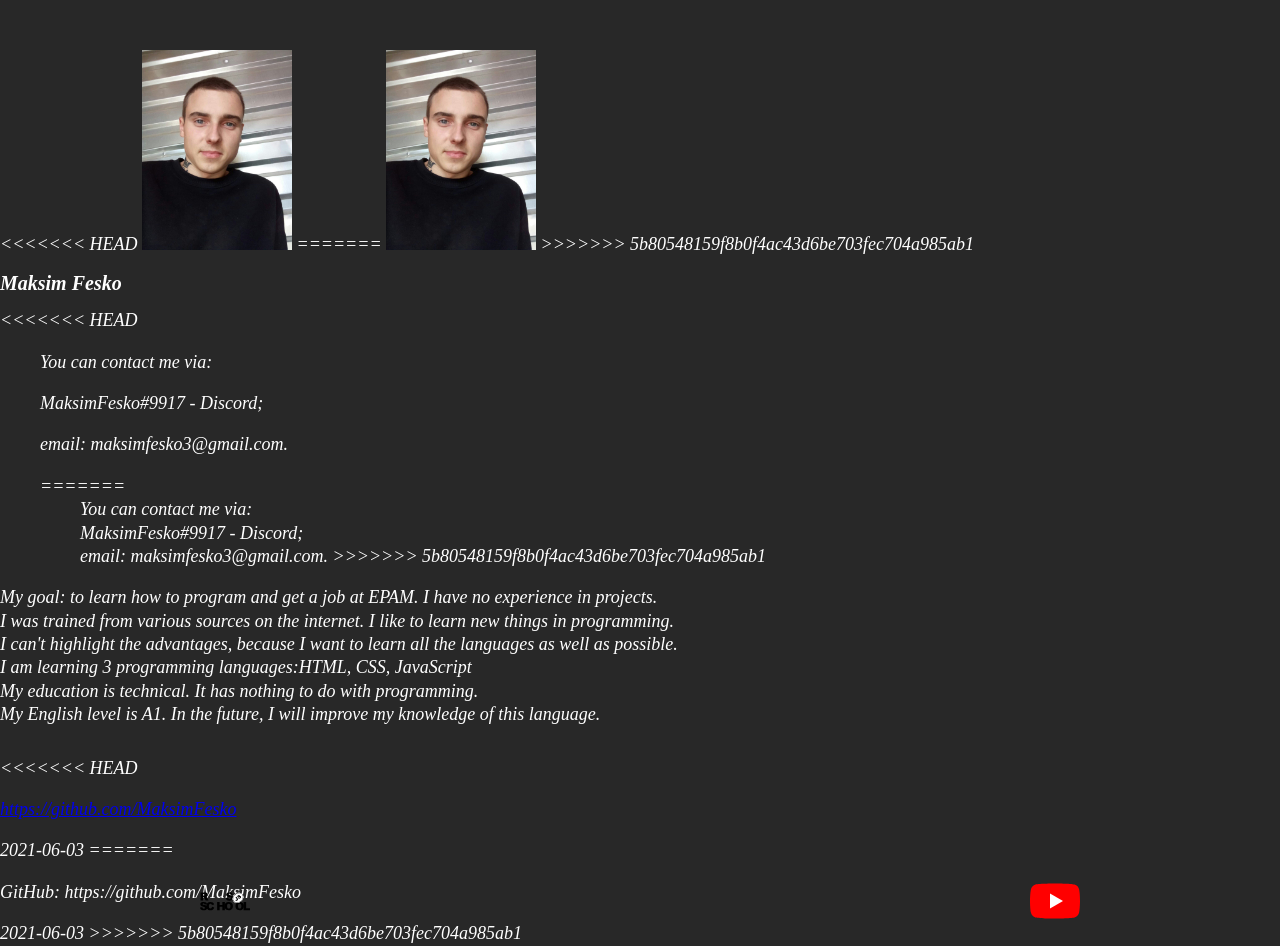
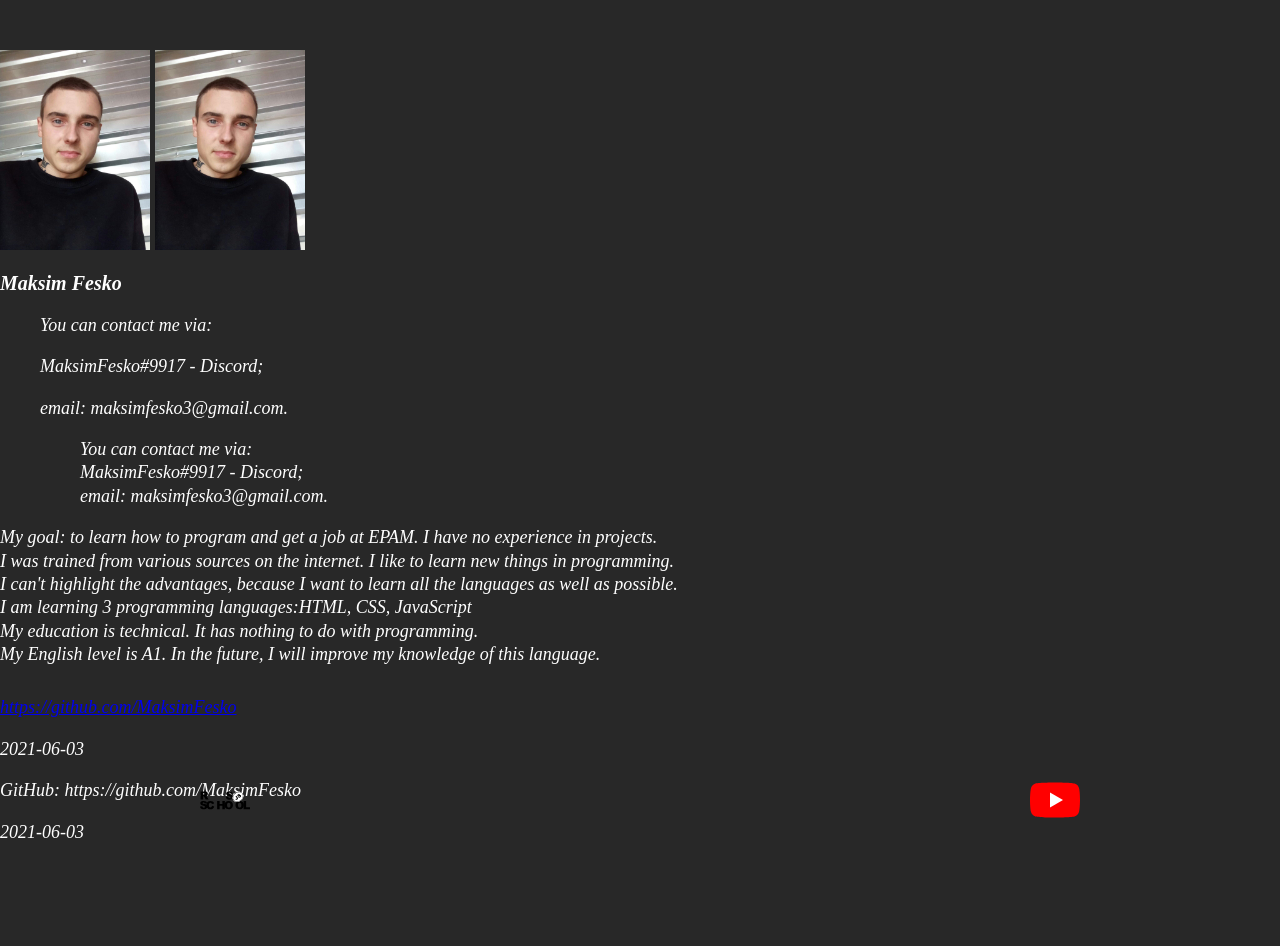
Before and after one commit to MaksimFesko/rsschool-cv, a plain HTML site: page index.html in a window 1280 px wide. After the commit the page ends 844 px from the top, so only its background shows below. Drawn offline with Linux system fonts and the light colour scheme.

Commit message:
fix: error file

```diff
--- a/index.html
+++ b/index.html
@@ -10,24 +10,18 @@
 <body>
     <div class="container">
     <header>
-<<<<<<< HEAD
     <img class="picture" src="images/photo.jpg" alt="photo" width="150" height="200">
-=======
     <img class="picture" src="images/photo.jpg" alt="photo" width="150px" height="200px">
->>>>>>> 5b80548159f8b0f4ac43d6be703fec704a985ab1
     <h1 class="name">Maksim Fesko</h1>
     </header>
     <main>
         <section class="contacts">
-<<<<<<< HEAD
             <ul><p>You can contact me via:</p>
                 <li><p>MaksimFesko#9917 - Discord;</p>
                 </li><p>email: maksimfesko3@gmail.com.</p>
-=======
             <ul>You can contact me via:
                 <li>MaksimFesko#9917 - Discord;
                 </li>email: maksimfesko3@gmail.com.
->>>>>>> 5b80548159f8b0f4ac43d6be703fec704a985ab1
             </ul>
         </section>
         <section>
@@ -38,15 +32,13 @@
         <section>My English level is A1. In the future, I will improve my knowledge of this language.</section>
     </main>
     <footer>
-<<<<<<< HEAD
         <p><a href=" https://github.com/MaksimFesko"> https://github.com/MaksimFesko</a></p>
         <time>2021-06-03</time>
         <p class="school"><a href="https://rs.school/js/"><img src="images/rs_school_js.svg" alt="rsschool" width="50" height="40"></a></p>
         <p class="youtube"><a href=""><img src="images/YouTube_full-color_icon_(2017).svg" alt="YouTube" width="50" height="40"></a></p>
-=======
+
         <p>GitHub: https://github.com/MaksimFesko</p>
         <time>2021-06-03</time>
->>>>>>> 5b80548159f8b0f4ac43d6be703fec704a985ab1
     </footer>
     </div>
 </body>
```
